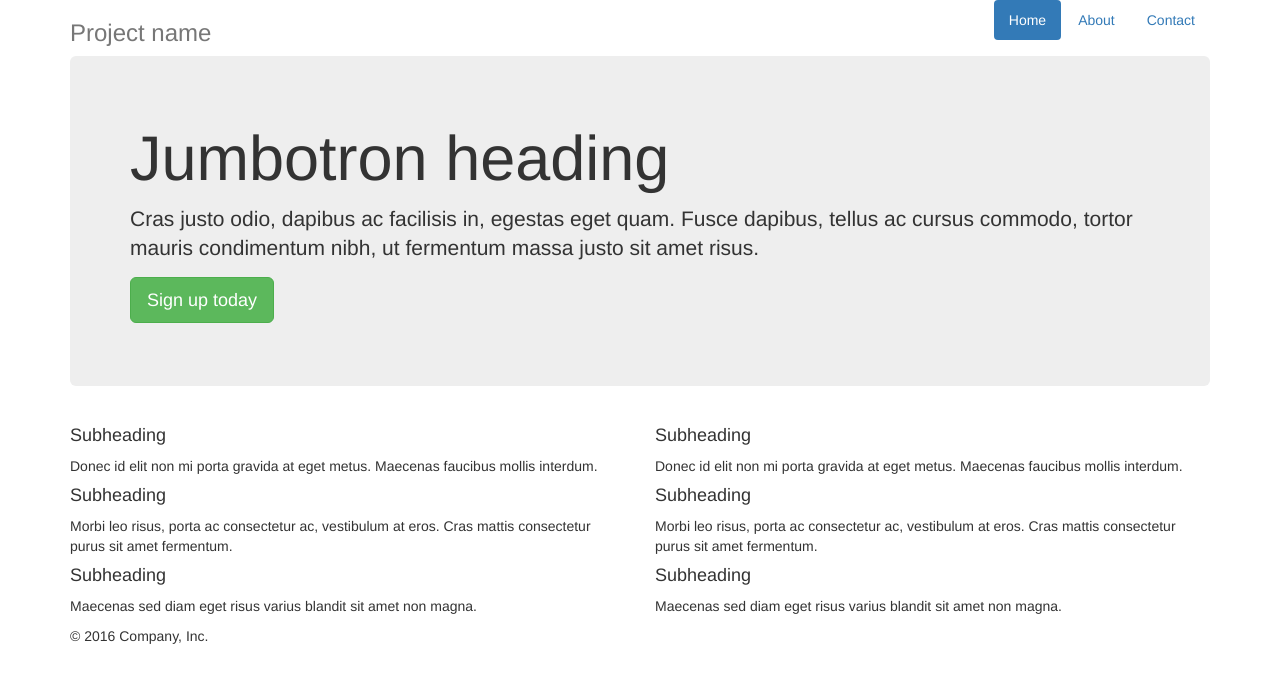
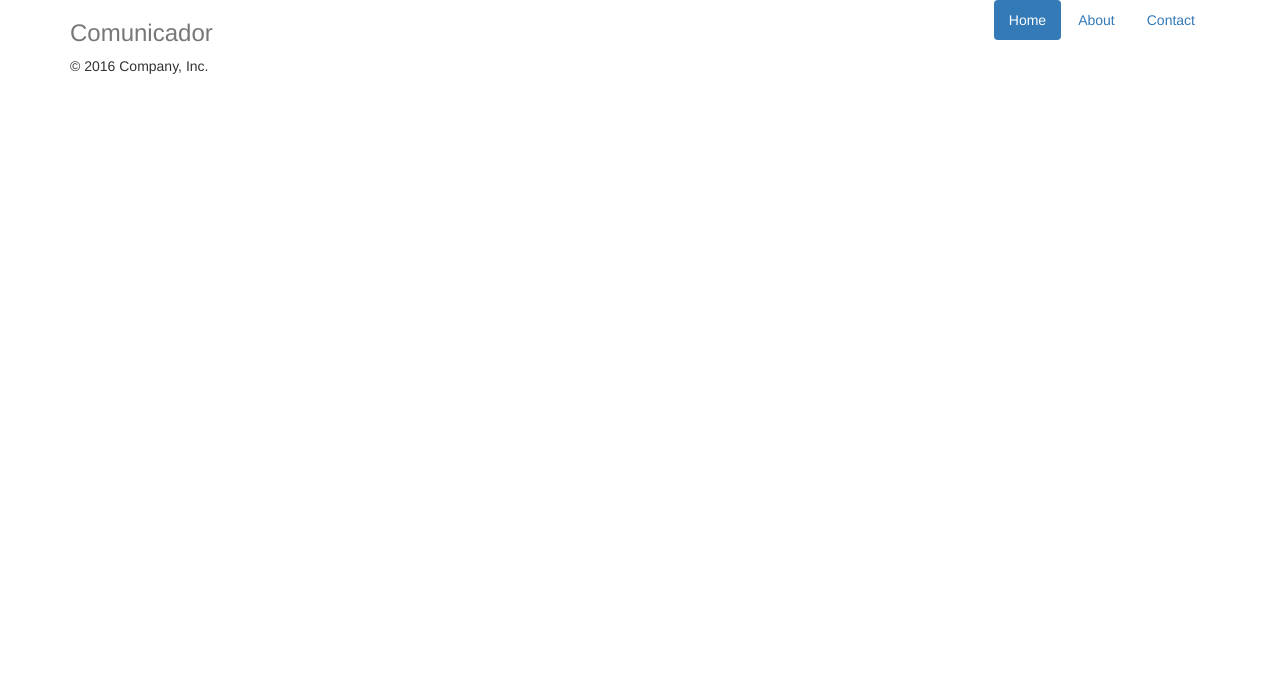
Before and after one commit to winaba/flask_bootstrap_page, a Flask app: page / in a window 1280 px wide. Shown: the top 683 px of the page. Run offline with Flask 2, Linux system fonts and the light colour scheme; some libraries are stand-ins or nearby versions.

Commit message:
Define template base file

```diff
--- a/app/templates/base.html
+++ b/app/templates/base.html
@@ -9,7 +9,7 @@
     <meta name="author" content="">
     <link rel="icon" href="/docs/3.3/../favicon.ico">
 
-    <title>Toilter</title>
+    <title>Comunicador</title>
 
     <!-- Bootstrap core CSS -->
     <link href="{{ url_for('static', filename='css/bootstrap.min.css') }}" rel="stylesheet">
@@ -32,38 +32,12 @@
             <li role="presentation"><a href="#">Contact</a></li>
           </ul>
         </nav>
-        <h3 class="text-muted">Project name</h3>
+        <h3 class="text-muted">Comunicador</h3>
       </div>
 
-      <div class="jumbotron">
-        <h1>Jumbotron heading</h1>
-        <p class="lead">Cras justo odio, dapibus ac facilisis in, egestas eget quam. Fusce dapibus, tellus ac cursus commodo, tortor mauris condimentum nibh, ut fermentum massa justo sit amet risus.</p>
-        <p><a class="btn btn-lg btn-success" href="#" role="button">Sign up today</a></p>
-      </div>
+      {% block content %}
 
-      <div class="row marketing">
-        <div class="col-lg-6">
-          <h4>Subheading</h4>
-          <p>Donec id elit non mi porta gravida at eget metus. Maecenas faucibus mollis interdum.</p>
-
-          <h4>Subheading</h4>
-          <p>Morbi leo risus, porta ac consectetur ac, vestibulum at eros. Cras mattis consectetur purus sit amet fermentum.</p>
-
-          <h4>Subheading</h4>
-          <p>Maecenas sed diam eget risus varius blandit sit amet non magna.</p>
-        </div>
-
-        <div class="col-lg-6">
-          <h4>Subheading</h4>
-          <p>Donec id elit non mi porta gravida at eget metus. Maecenas faucibus mollis interdum.</p>
-
-          <h4>Subheading</h4>
-          <p>Morbi leo risus, porta ac consectetur ac, vestibulum at eros. Cras mattis consectetur purus sit amet fermentum.</p>
-
-          <h4>Subheading</h4>
-          <p>Maecenas sed diam eget risus varius blandit sit amet non magna.</p>
-        </div>
-      </div>
+      {% endblock %}
 
       <footer class="footer">
         <p>&copy; 2016 Company, Inc.</p>
```
